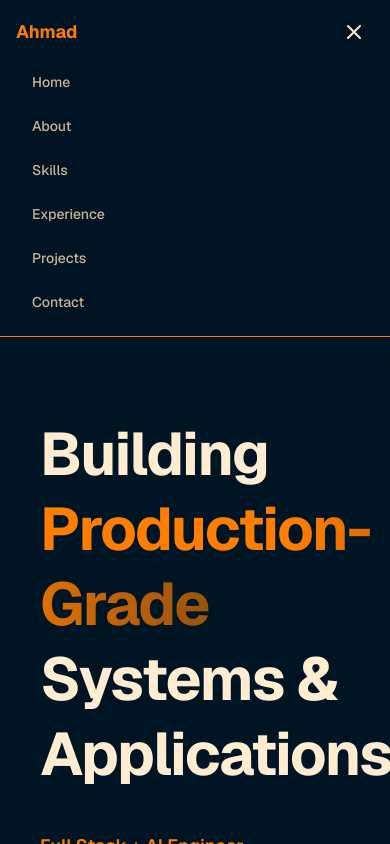
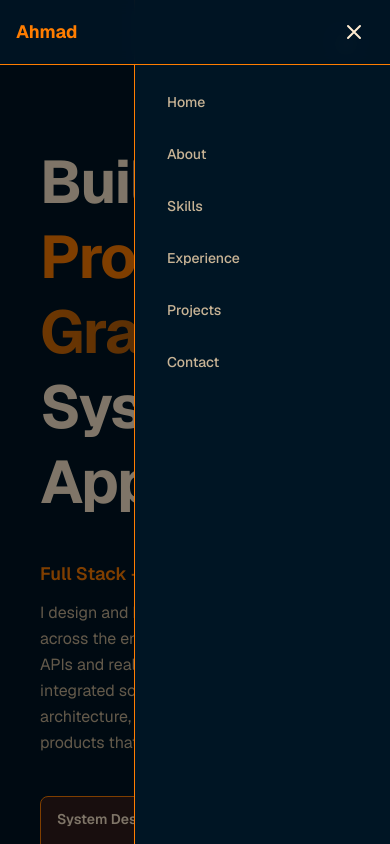
Before and after one commit to Ahmad-code077/ahmad-portfolio, a Next.js app: page / in a window 390 px wide. Both pictures are taken after a click on the button "Toggle mobile navigation menu". Shown: the top 844 px of the page. Built offline with nearby package versions, Linux system fonts and the light colour scheme.

Commit message:
feat: Enhance Header component with GSAP animations and mobile navigation

```diff
--- a/components/ui/Header.tsx
+++ b/components/ui/Header.tsx
@@ -1,9 +1,10 @@
 'use client';
 
-import { useState } from 'react';
+import { useState, useRef, useEffect } from 'react';
 import { smoothScrollTo } from '@/lib/animations';
+import gsap from 'gsap';
 
-const navLinks = [
+const NAV_LINKS = [
     { id: 'hero', label: 'Home' },
     { id: 'about', label: 'About' },
     { id: 'skills', label: 'Skills' },
@@ -12,37 +13,130 @@ const navLinks = [
     { id: 'contact', label: 'Contact' },
 ];
 
+const BRAND_NAME = 'Ahmad';
+
 export const Header: React.FC = () => {
     const [isOpen, setIsOpen] = useState(false);
+    const sidebarRef = useRef<HTMLDivElement>(null);
+    const overlayRef = useRef<HTMLDivElement>(null);
+    const navItemsRef = useRef<HTMLButtonElement[] | null[]>([]);
+    const desktopNavRef = useRef<HTMLDivElement>(null);
+    const timelineRef = useRef<gsap.core.Timeline | null>(null);
+    const isAnimatingRef = useRef(false);
 
-    const handleNavClick = (id: string) => {
+    useEffect(() => {
+        gsap.set(sidebarRef.current, { x: '100%', visibility: 'hidden' });
+        gsap.set(overlayRef.current, { opacity: 0, visibility: 'hidden', pointerEvents: 'none' });
+    }, []);
+
+    useEffect(() => {
+        if (!desktopNavRef.current) return;
+        const links = desktopNavRef.current.querySelectorAll('a, button');
+        gsap.set(links, { opacity: 0, y: -10 });
+        gsap.to(links, {
+            opacity: 1,
+            y: 0,
+            duration: 0.5,
+            stagger: 0.08,
+            ease: 'back.out(1.2)',
+            delay: 0.2,
+        });
+    }, []);
+
+    useEffect(() => {
+        if (!sidebarRef.current || !overlayRef.current) return;
+
+        if (isOpen) {
+            document.documentElement.style.overflowX = 'hidden';
+            document.body.style.overflow = 'hidden';
+        } else {
+            document.documentElement.style.overflowX = 'auto';
+            document.body.style.overflow = 'unset';
+        }
+
+        if (timelineRef.current) timelineRef.current.kill();
+        isAnimatingRef.current = true;
+
+        if (isOpen) {
+            timelineRef.current = gsap.timeline({
+                onComplete: () => (isAnimatingRef.current = false),
+            });
+
+            gsap.set([sidebarRef.current, overlayRef.current], { visibility: 'visible' });
+
+            timelineRef.current.to(overlayRef.current, { opacity: 1, pointerEvents: 'auto', duration: 0.3, ease: 'power2.out' }, 0);
+            timelineRef.current.to(sidebarRef.current, { x: '0%', duration: 0.5, ease: 'power3.out' }, 0);
+            timelineRef.current.to(navItemsRef.current.filter(Boolean), { opacity: 1, x: 0, duration: 0.4, stagger: 0.1, ease: 'back.out(1.4)' }, 0.2);
+        } else {
+            timelineRef.current = gsap.timeline({
+                onComplete: () => {
+                    gsap.set([sidebarRef.current, overlayRef.current], { visibility: 'hidden' });
+                    isAnimatingRef.current = false;
+                },
+            });
+
+            timelineRef.current.to(navItemsRef.current.filter(Boolean), { opacity: 0, x: 20, duration: 0.3, stagger: -0.05, ease: 'power2.in' }, 0);
+            timelineRef.current.to(sidebarRef.current, { x: '100%', duration: 0.4, ease: 'power3.in' }, 0.1);
+            timelineRef.current.to(overlayRef.current, { opacity: 0, pointerEvents: 'none', duration: 0.3, ease: 'power2.in' }, 0);
+        }
+    }, [isOpen]);
+
+    const handleNavClick = async (id: string) => {
+        if (isAnimatingRef.current) return;
+        isAnimatingRef.current = true;
+
+        if (isOpen) {
+            const closeTimeline = gsap.timeline({
+                onComplete: () => {
+                    gsap.set([sidebarRef.current, overlayRef.current], { visibility: 'hidden' });
+                },
+            });
+
+            closeTimeline.to(navItemsRef.current.filter(Boolean), { opacity: 0, x: 20, duration: 0.3, stagger: -0.05, ease: 'power2.in' }, 0);
+            closeTimeline.to(sidebarRef.current, { x: '100%', duration: 0.4, ease: 'power3.in' }, 0.1);
+            closeTimeline.to(overlayRef.current, { opacity: 0, pointerEvents: 'none', duration: 0.3, ease: 'power2.in' }, 0);
+            await closeTimeline;
+        }
+
+        setIsOpen(false);
+
         if (id === 'hero') {
             window.scrollTo({ top: 0, behavior: 'smooth' });
         } else {
             smoothScrollTo(id, 80);
         }
-        setIsOpen(false);
+
+        isAnimatingRef.current = false;
+    };
+
+    const handleMenuToggle = () => {
+        if (!isAnimatingRef.current) setIsOpen(!isOpen);
     };
 
     return (
+        <>
             <header className="sticky top-0 z-50 w-full bg-background/95 backdrop-blur border-b border-border">
                 <div className="container">
                     <div className="flex items-center justify-between h-16 md:h-20">
-                    {/* Logo */}
                         <button
                             onClick={() => handleNavClick('hero')}
                             className="font-bold text-lg md:text-xl text-primary hover:text-primary/80 transition-colors"
+                            aria-label="Ahmad - Portfolio Home"
                         >
-                        Ahmad
+                            {BRAND_NAME}
                         </button>
 
-                    {/* Desktop Navigation */}
-                    <nav className="hidden md:flex items-center gap-8">
-                        {navLinks.slice(0, -1).map((link) => (
+                        <nav
+                            ref={desktopNavRef}
+                            className="hidden md:flex items-center gap-8"
+                            aria-label="Main navigation"
+                        >
+                            {NAV_LINKS.slice(0, -1).map((link) => (
                                 <button
                                     key={link.id}
                                     onClick={() => handleNavClick(link.id)}
                                     className="text-text-secondary hover:text-foreground transition-colors text-sm font-medium"
+                                    aria-label={`Navigate to ${link.label}`}
                                 >
                                     {link.label}
                                 </button>
@@ -50,21 +144,25 @@ export const Header: React.FC = () => {
                             <button
                                 onClick={() => handleNavClick('contact')}
                                 className="px-4 py-2 bg-primary text-primary-foreground rounded-lg hover:bg-primary/80 transition-colors text-sm font-medium"
+                                aria-label="Contact me"
                             >
                                 Contact
                             </button>
                         </nav>
 
-                    {/* Mobile Menu Button */}
                         <button
-                        onClick={() => setIsOpen(!isOpen)}
+                            onClick={handleMenuToggle}
                             className="md:hidden p-2 hover:bg-surface rounded-lg transition-colors"
+                            aria-label="Toggle mobile navigation menu"
+                            aria-expanded={isOpen}
+                            aria-controls="mobile-sidebar"
                         >
                             <svg
                                 className="w-6 h-6"
                                 fill="none"
                                 stroke="currentColor"
                                 viewBox="0 0 24 24"
+                                aria-hidden="true"
                             >
                                 {isOpen ? (
                                     <path
@@ -84,22 +182,61 @@ export const Header: React.FC = () => {
                             </svg>
                         </button>
                     </div>
+                </div>
+            </header>
 
-                {/* Mobile Navigation */}
-                {isOpen && (
-                    <nav className="md:hidden pb-4 space-y-2">
-                        {navLinks.map((link) => (
+            <div
+                ref={overlayRef}
+                onClick={() => handleNavClick('hero')}
+                className="fixed inset-0 bg-black/50 md:hidden"
+                style={{ zIndex: 40, pointerEvents: isOpen ? 'auto' : 'none' }}
+                aria-hidden="true"
+            />
+
+            <nav
+                id="mobile-sidebar"
+                ref={sidebarRef}
+                className="fixed top-0 right-0 h-screen w-64 bg-background border-l border-border md:hidden overflow-hidden"
+                style={{ zIndex: 45, paddingTop: '80px' }}
+                aria-label="Mobile navigation"
+            >
+                <button
+                    onClick={() => handleNavClick('hero')}
+                    className="absolute top-6 right-6 p-2 hover:bg-surface rounded-lg transition-colors"
+                    aria-label="Close mobile menu"
+                >
+                    <svg
+                        className="w-6 h-6"
+                        fill="none"
+                        stroke="currentColor"
+                        viewBox="0 0 24 24"
+                        aria-hidden="true"
+                    >
+                        <path
+                            strokeLinecap="round"
+                            strokeLinejoin="round"
+                            strokeWidth={2}
+                            d="M6 18L18 6M6 6l12 12"
+                        />
+                    </svg>
+                </button>
+
+                <div className="px-4 space-y-2">
+                    {NAV_LINKS.map((link, index) => (
                         <button
                             key={link.id}
+                            ref={(el) => {
+                                if (el) navItemsRef.current[index] = el;
+                            }}
                             onClick={() => handleNavClick(link.id)}
-                                className="block w-full text-left px-4 py-2 text-text-secondary hover:text-foreground hover:bg-surface rounded-lg transition-colors text-sm font-medium"
+                            className="block w-full text-left px-4 py-3 text-text-secondary hover:text-foreground hover:bg-surface rounded-lg transition-colors text-sm font-medium"
+                            style={{ opacity: 0, transform: 'translateX(20px)' }}
                         >
                             {link.label}
                         </button>
                     ))}
+                </div>
             </nav>
-                )}
-            </div>
-        </header>
+        </>
     );
 };
```
Lines whose indentation alone changed are shown as unchanged.
